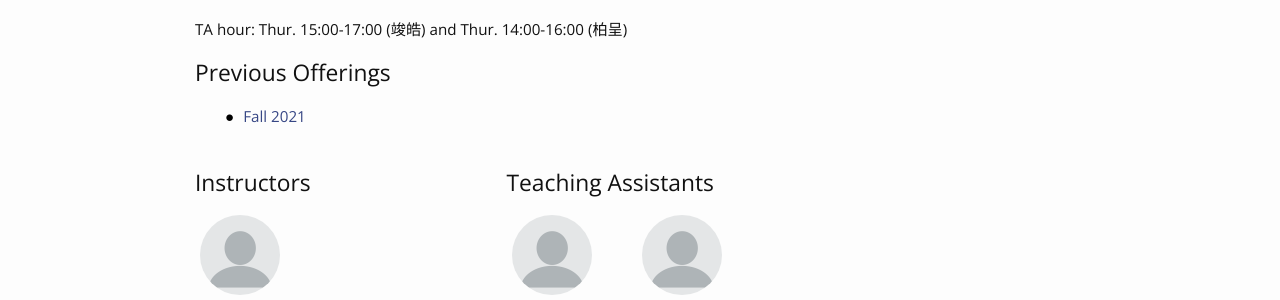
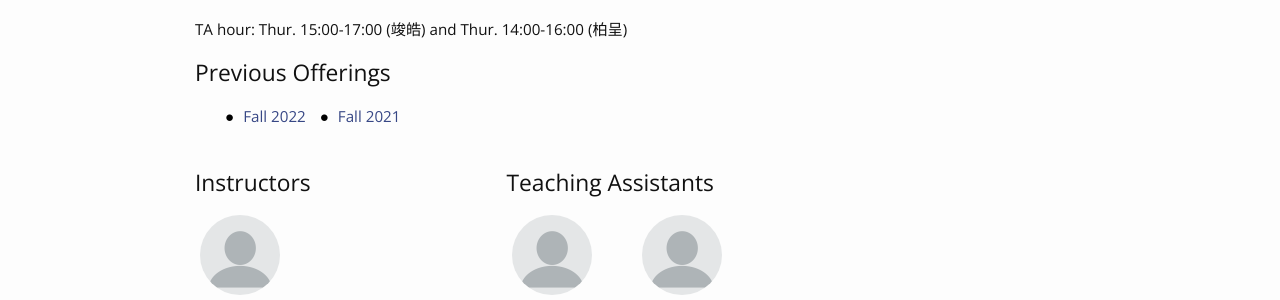
Before and after one commit to phonchi/nsysu-math524-2023, a Jekyll site: the page built from index.md, in a window 1280 px wide. Shown: the part 808-1108 px from the top of the page. Built offline with Jekyll 4.4.1, drawn with Linux system fonts in a browser that asks for light colours; nearby versions of some CDN libraries.

Commit message:
Update previous_offering.yml

```diff
--- a/_data/previous_offering.yml
+++ b/_data/previous_offering.yml
@@ -1,4 +1,6 @@
 offerings:
+  - title: Fall 2022
+    url: https://phonchi.github.io/nsysu-math524-2022/
   - title: Fall 2021
     url: https://phonchi.github.io/nsysu-math524-2021/
 
```
